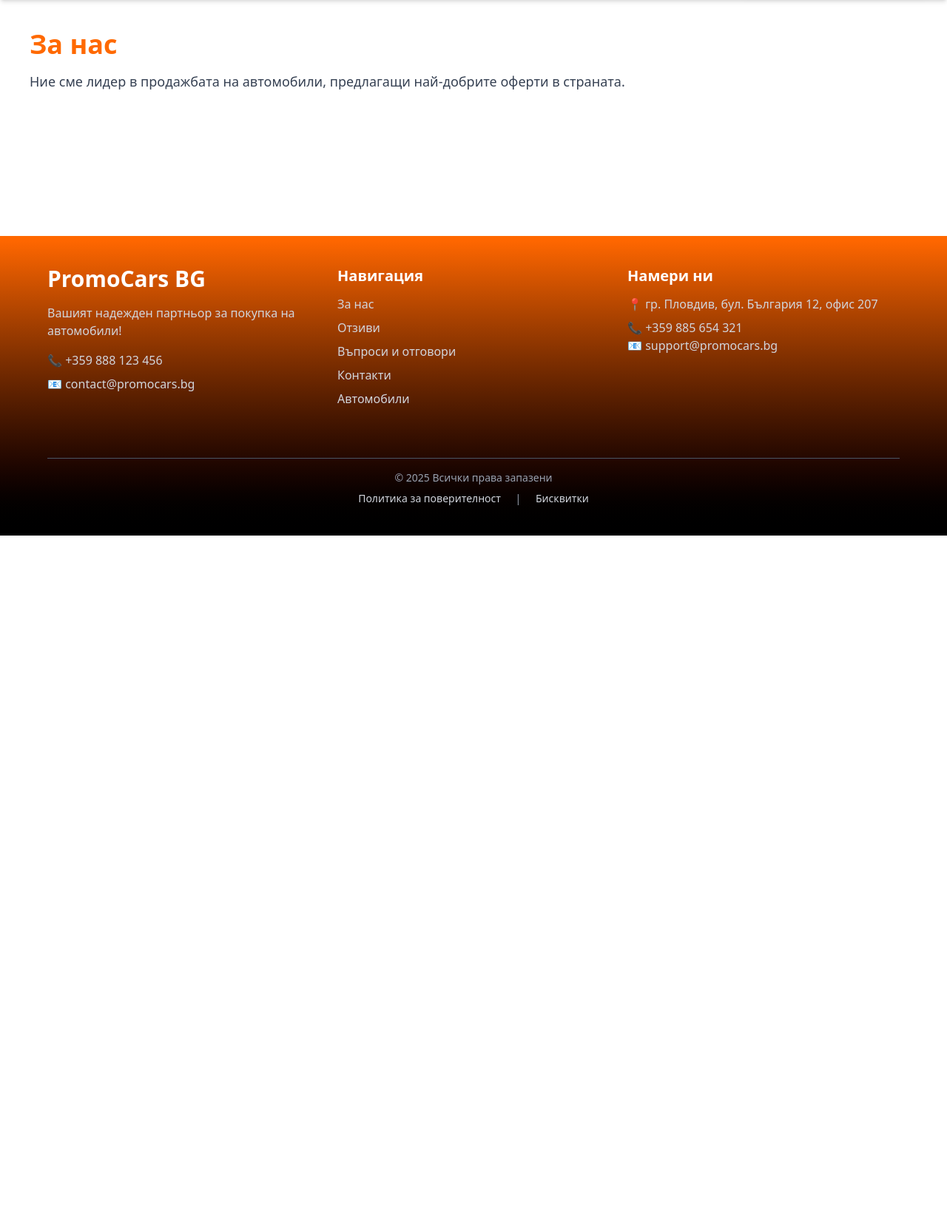
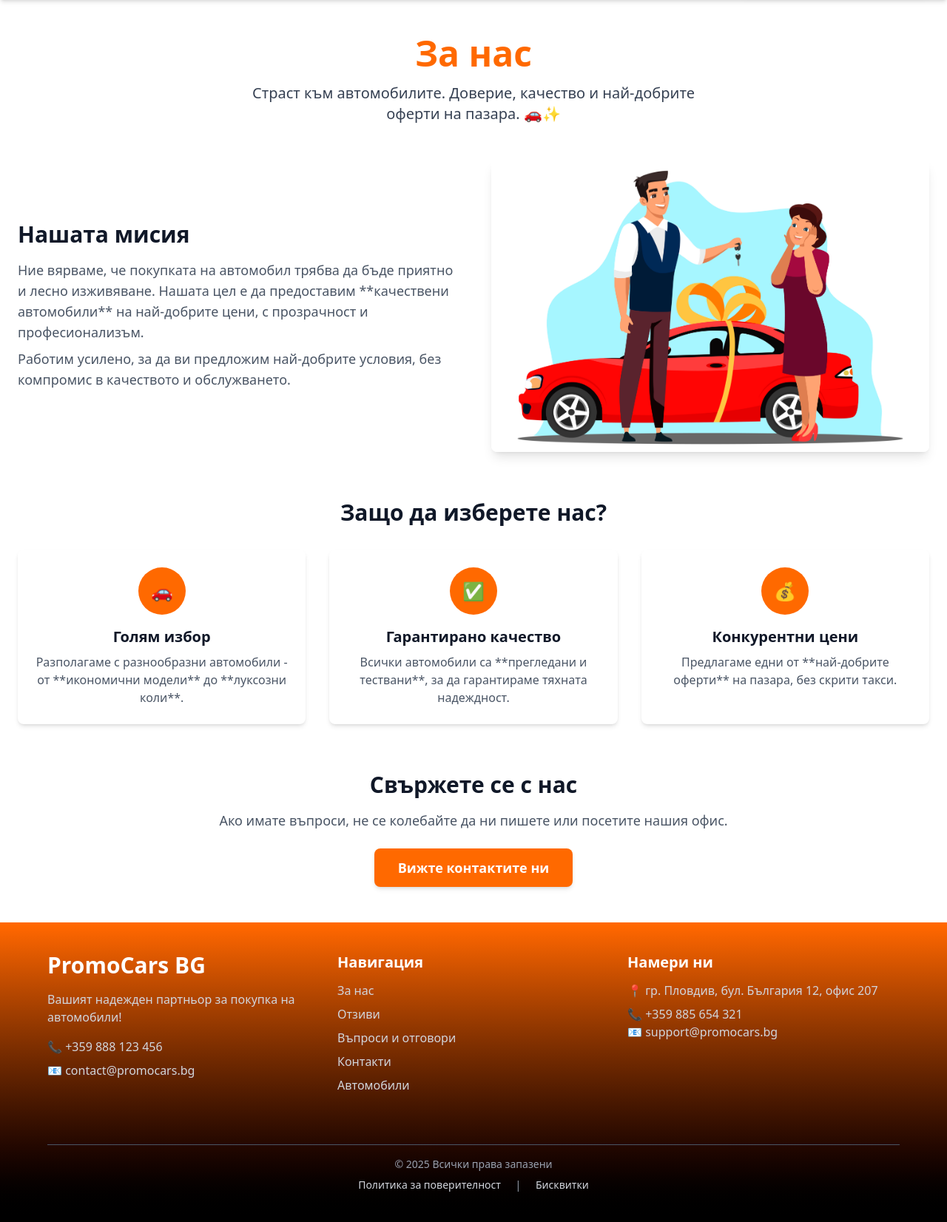
Before and after one commit to YordanY1/promocarsbg, a Laravel app: page /about in a window 1280 px wide. Shown: the part 76-1728 px from the top of the page at 74% size. Before the commit the page ends 800 px from the top, so only its background shows below. Run offline with Laravel 12, Linux system fonts and the light colour scheme; style sheets or scripts are compiled from the project's sources; some libraries are stand-ins or nearby versions; some web fonts are replaced.

Commit message:
mass update

```diff
--- a/app/Livewire/Pages/CarsPage.php
+++ b/app/Livewire/Pages/CarsPage.php
@@ -19,28 +19,32 @@ class CarsPage extends Component {
         'selectedBrand' => [],
     ];
 
-    protected $listeners = [ 'filtersUpdated' => 'updateFilters' ];
+    protected $listeners = [
+        'filtersUpdated' => 'updateFilters',
+        'brandUpdated' => 'updateBrandFilter'
+    ];
 
-    public function updateFilters( $filters ) {
-        $this->minPrice = $filters[ 'minPrice' ] ?? $this->minPrice;
-        $this->maxPrice = $filters[ 'maxPrice' ] ?? $this->maxPrice;
-        $this->selectedBrand = $filters[ 'brand' ] ?? $this->selectedBrand;
+    public function updateFilters($filters) {
+        $this->minPrice = $filters['minPrice'] ?? $this->minPrice;
+        $this->maxPrice = $filters['maxPrice'] ?? $this->maxPrice;
+        $this->resetPage();
+    }
 
+    public function updateBrandFilter($filters) {
+        $this->selectedBrand = $filters['selectedBrand'] ?? null;
         $this->resetPage();
     }
 
     public function render() {
-        $query = Car::with( [ 'images', 'brand' ] )
-        ->whereHas( 'images' )
-        ->whereBetween( 'price', [ $this->minPrice, $this->maxPrice ] );
+        $query = Car::with(['images', 'brand'])->whereHas('images');
 
-        if ( $this->selectedBrand ) {
-            $query->where( 'make_id', $this->selectedBrand );
+        if ($this->selectedBrand) {
+            $query->where('make_id', $this->selectedBrand);
         }
 
-        $cars = $query->paginate( 12 );
+        $cars = $query->whereBetween('price', [$this->minPrice, $this->maxPrice])->paginate(12);
 
-        return view( 'livewire.pages.cars-page', compact( 'cars' ) )
-        ->layout( 'components.layouts.app' );
+        return view('livewire.pages.cars-page', compact('cars'))
+            ->layout('components.layouts.app');
     }
 }
--- a/resources/views/livewire/components/car-filters.blade.php
+++ b/resources/views/livewire/components/car-filters.blade.php
@@ -56,9 +56,11 @@
                 @foreach ($brands as $brand)
                     <button type="button"
                         class="flex flex-col items-center justify-center p-2 rounded-lg transition
-                        {{ $selectedMake == $brand->id ? 'bg-orange-500 text-white' : 'bg-gray-200 hover:bg-gray-300' }}
+                        {{ $selectedMake == $brand->id ? 'bg-orange-500 text-white' : 'bg-gray-200 hover:bg-gray-300' }}"
                         wire:click="setMakeFilter({{ $brand->id }})">
+
                         <img src="{{ asset($brand->logo) }}" alt="{{ $brand->name }}" class="w-12 h-12 object-cover">
+
                         <span class="text-sm font-semibold mt-2">{{ $brand->name }}</span>
                     </button>
                 @endforeach
--- a/resources/views/livewire/pages/about-page.blade.php
+++ b/resources/views/livewire/pages/about-page.blade.php
@@ -1,4 +1,58 @@
-<div class="p-10">
-    <h1 class="text-4xl font-bold text-orange-500">За нас</h1>
-    <p class="mt-4 text-lg text-gray-700">Ние сме лидер в продажбата на автомобили, предлагащи най-добрите оферти в страната.</p>
+<div class="container mx-auto px-6 py-12">
+
+    <div class="text-center">
+        <h1 class="text-5xl font-extrabold text-orange-500">За нас</h1>
+        <p class="mt-4 text-xl text-gray-700 max-w-2xl mx-auto">
+            Страст към автомобилите. Доверие, качество и най-добрите оферти на пазара. 🚗✨
+        </p>
+    </div>
+
+    <div class="mt-12 grid grid-cols-1 md:grid-cols-2 gap-12 items-center">
+        <div>
+            <h2 class="text-3xl font-bold text-gray-900">Нашата мисия</h2>
+            <p class="mt-4 text-lg text-gray-600">
+                Ние вярваме, че покупката на автомобил трябва да бъде приятно и лесно изживяване.
+                Нашата цел е да предоставим **качествени автомобили** на най-добрите цени, с прозрачност и професионализъм.
+            </p>
+            <p class="mt-2 text-lg text-gray-600">
+                Работим усилено, за да ви предложим най-добрите условия, без компромис в качеството и обслужването.
+            </p>
+        </div>
+        <div>
+            <img src="{{ asset('images/about-us-mission.jpg') }}" alt="Нашата мисия" class="rounded-lg shadow-lg">
+        </div>
+    </div>
+
+    <div class="mt-16">
+        <h2 class="text-3xl font-bold text-gray-900 text-center">Защо да изберете нас?</h2>
+        <div class="mt-8 grid grid-cols-1 md:grid-cols-3 gap-8">
+            <div class="flex flex-col items-center text-center bg-white p-6 rounded-lg shadow-md">
+                <div class="w-16 h-16 bg-orange-500 text-white flex items-center justify-center rounded-full text-2xl font-bold">🚗</div>
+                <h3 class="mt-4 text-xl font-semibold text-gray-900">Голям избор</h3>
+                <p class="text-gray-600 mt-2">Разполагаме с разнообразни автомобили - от **икономични модели** до **луксозни коли**.</p>
+            </div>
+
+            <div class="flex flex-col items-center text-center bg-white p-6 rounded-lg shadow-md">
+                <div class="w-16 h-16 bg-orange-500 text-white flex items-center justify-center rounded-full text-2xl font-bold">✅</div>
+                <h3 class="mt-4 text-xl font-semibold text-gray-900">Гарантирано качество</h3>
+                <p class="text-gray-600 mt-2">Всички автомобили са **прегледани и тествани**, за да гарантираме тяхната надеждност.</p>
+            </div>
+
+            <div class="flex flex-col items-center text-center bg-white p-6 rounded-lg shadow-md">
+                <div class="w-16 h-16 bg-orange-500 text-white flex items-center justify-center rounded-full text-2xl font-bold">💰</div>
+                <h3 class="mt-4 text-xl font-semibold text-gray-900">Конкурентни цени</h3>
+                <p class="text-gray-600 mt-2">Предлагаме едни от **най-добрите оферти** на пазара, без скрити такси.</p>
+            </div>
+        </div>
+    </div>
+
+    <div class="mt-16 text-center">
+        <h2 class="text-3xl font-bold text-gray-900">Свържете се с нас</h2>
+        <p class="text-lg text-gray-600 mt-4">Ако имате въпроси, не се колебайте да ни пишете или посетите нашия офис.</p>
+        <div class="mt-6">
+            <a wire:navigate href="/contacts" class="inline-block bg-orange-500 text-white px-8 py-3 rounded-lg text-lg font-semibold shadow-md hover:bg-orange-600 transition transform hover:scale-105">
+                Вижте контактите ни
+            </a>
+        </div>
+    </div>
 </div>
```
Also changed, not shown: app/Livewire/Components/CarFilters.php (+15 -17 lines), resources/views/livewire/pages/cars-page.blade.php (+10 -1 lines), public/images/about-us-mission.jpg (added).
